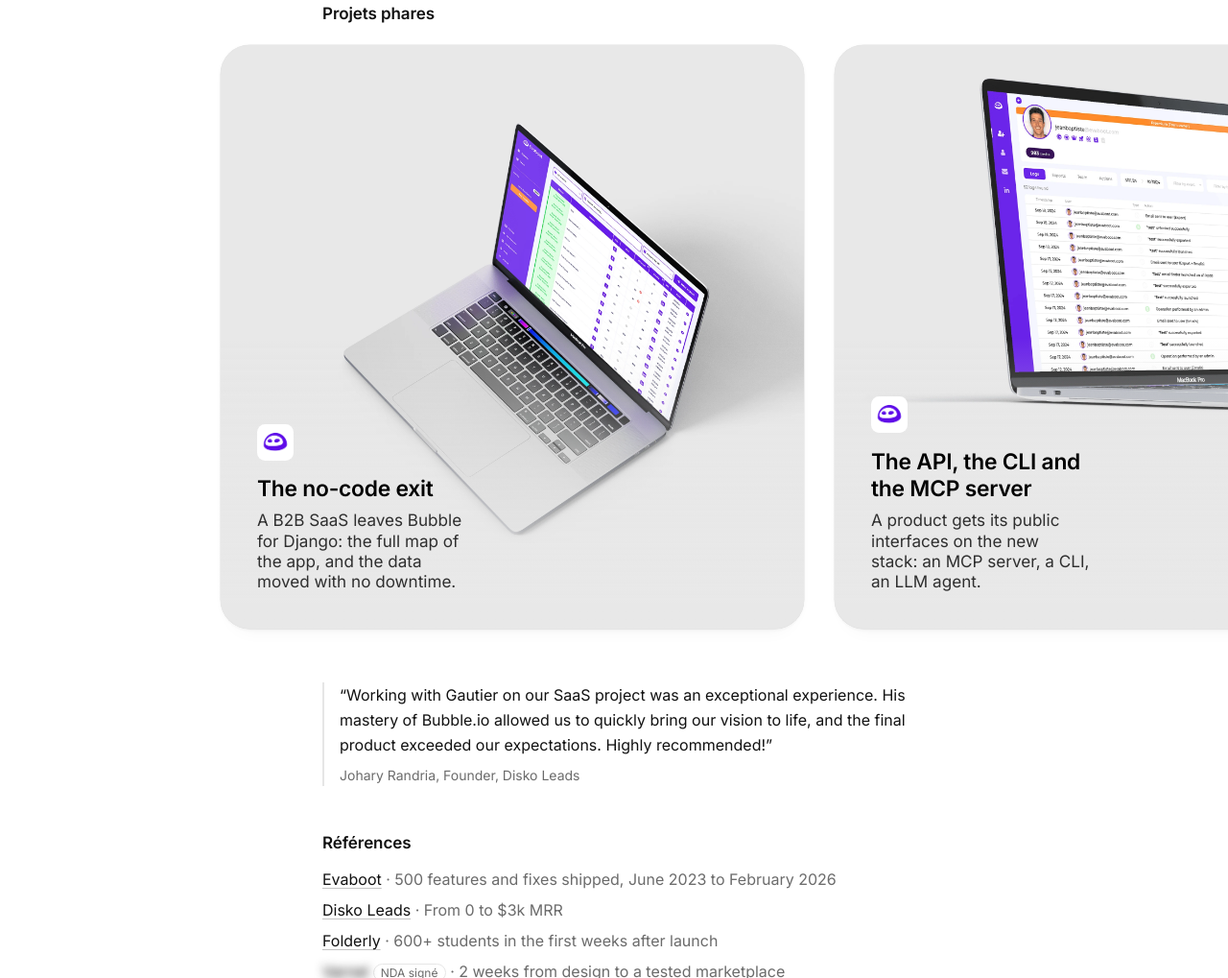
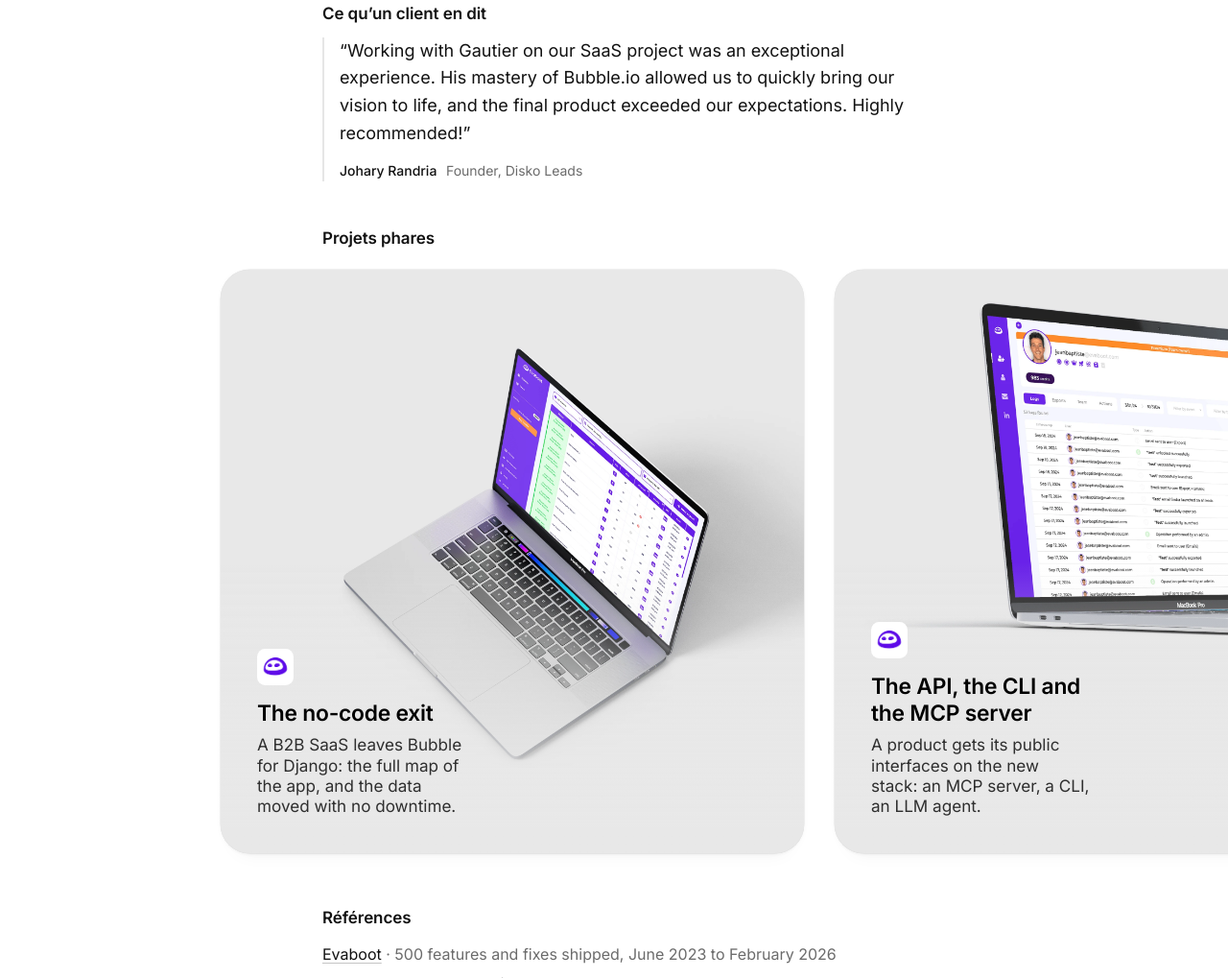
Before and after one commit to gautierlp/website, an Astro site: page /fr in a window 1280 px wide. Shown: the part 780-1799 px from the top of the page at 96% size. Built offline with nearby package versions, Linux system fonts and the light colour scheme; Astro itself is replaced by a stand-in of ours; a script that the page names is missing.

Commit message:
feat(home): give the client quote a heading and put it under the hero
The quote sat between the work cards and the track record, in body type,
with no heading. It now comes right after the hero under 'What a client
says', a step larger, with the client as a row: an optional photo, the
name in ink, the role in grey. The project pages use the same component.

```diff
--- a/src/components/HomePage.astro
+++ b/src/components/HomePage.astro
@@ -6,6 +6,7 @@ import PlainList from "./PlainList.astro";
 import SideProjects from "./SideProjects.astro";
 import WorkCarousel from "./WorkCarousel.astro";
 import CallToAction from "./CallToAction.astro";
+import Quote from "./Quote.astro";
 import { getProjects, getUseCases, slugOf } from "../lib/content.ts";
 import type { Lang } from "../i18n/ui.ts";
 import { t, localePath } from "../i18n/utils.ts";
@@ -26,15 +27,13 @@ const quote = projects.find((p) => slugOf(p) === "disko-leads")?.data.quote;
 ---
 <BaseLayout lang={lang} routeLang={lang} title={tr("site.title")} description={tr("site.description")}>
   <Hero lang={lang} />
-  <WorkCarousel useCases={useCases} lang={lang} />
   {quote && (
     <section class="block">
-      <blockquote class="quote">
-        <p>&ldquo;{quote.text}&rdquo;</p>
-        <footer class="muted">{quote.who}, {quote.role}</footer>
-      </blockquote>
+      <h2>{tr("section.quote")}</h2>
+      <Quote quote={quote} />
     </section>
   )}
+  <WorkCarousel useCases={useCases} lang={lang} />
   <section class="block">
     <h2>{tr("section.allApps")}</h2>
     <PlainList items={projectItems} lang={lang} />
--- a/src/components/ProjectPage.astro
+++ b/src/components/ProjectPage.astro
@@ -3,6 +3,7 @@ import { render } from "astro:content";
 import BaseLayout from "../layouts/BaseLayout.astro";
 import Media from "./Media.astro";
 import PlainList from "./PlainList.astro";
+import Quote from "./Quote.astro";
 import DraftNote from "./DraftNote.astro";
 import { getUseCases, langOf, slugOf, type Project } from "../lib/content.ts";
 import type { Lang } from "../i18n/ui.ts";
@@ -44,10 +45,7 @@ const canonical = isFallback ? "https://lepoher.co" + stripLang(Astro.url.pathna
     ))}
     <div class="prose"><Content /></div>
     {d.quote && (
-      <blockquote class="quote">
-        <p>&ldquo;{d.quote.text}&rdquo;</p>
-        <footer class="muted">{d.quote.who}, {d.quote.role}</footer>
-      </blockquote>
+      <Quote quote={d.quote} />
     )}
     {items.length > 0 && (
       <section class="block">
--- /dev/null
+++ b/src/components/Quote.astro
@@ -0,0 +1,13 @@
+---
+// A client quote: the text, then the client as one row (photo when there is one, name, role).
+interface Props { quote: { text: string; who: string; role: string; photo?: string } }
+const { quote } = Astro.props;
+---
+<blockquote class="quote">
+  <p>&ldquo;{quote.text}&rdquo;</p>
+  <footer class="quote__who">
+    {quote.photo && <img class="quote__photo" src={quote.photo} alt="" width="32" height="32" loading="lazy" />}
+    <span class="quote__name">{quote.who}</span>
+    <span class="muted">{quote.role}</span>
+  </footer>
+</blockquote>
--- a/src/content.config.ts
+++ b/src/content.config.ts
@@ -24,7 +24,7 @@ const projects = defineCollection({
     status,
     images: z.array(image).default([]),
     highlights: z.array(highlight).default([]),
-    quote: z.object({ text: z.string(), who: z.string(), role: z.string() }).optional(),
+    quote: z.object({ text: z.string(), who: z.string(), role: z.string(), photo: z.string().optional() }).optional(),
   }),
 });
 
--- a/src/i18n/ui.ts
+++ b/src/i18n/ui.ts
@@ -15,6 +15,7 @@ const en = {
   "hero.book": "Book call",
   "case.fullStory": "Full story",
   "section.selectedWork": "Selected work",
+  "section.quote": "What a client says",
   "section.useCases": "Use cases",
   "section.allApps": "Track record",
   "section.side": "Side projects",
@@ -62,6 +63,7 @@ const fr: Partial<Record<keyof typeof en, string>> = {
   "hero.book": "Réserver un appel",
   "case.fullStory": "Lire l'histoire",
   "section.selectedWork": "Projets phares",
+  "section.quote": "Ce qu’un client en dit",
   "section.useCases": "Cas d'usage",
   "section.allApps": "Références",
   "section.side": "Projets perso",
--- a/src/styles/global.css
+++ b/src/styles/global.css
@@ -192,8 +192,12 @@ a.tile:hover .tile__arrow, a.tile:focus-visible .tile__arrow { color: var(--ink)
 figcaption { font-size: 0.875rem; margin-top: 0.4rem; }
 .nda { filter: blur(5px); user-select: none; }
 .nda-label { font-size: 0.75rem; font-weight: 400; color: var(--muted); border: 1px solid var(--rule); border-radius: 999px; padding: 0.05rem 0.45rem; vertical-align: middle; }
+/* A client quote: the text a step larger than the body, then the client as one row. */
 .quote { padding-left: 1rem; border-left: 2px solid var(--rule); }
-.quote footer { font-size: 0.875rem; margin-top: 0.4rem; }
+.quote p { font-size: 1.125rem; line-height: 1.6; }
+.quote__who { display: flex; flex-wrap: wrap; align-items: center; gap: 0.25rem 0.6rem; margin-top: 0.75rem; font-size: 0.875rem; }
+.quote__photo { width: 2rem; height: 2rem; border-radius: 50%; object-fit: cover; }
+.quote__name { font-weight: 500; }
 .draft-note { color: var(--muted); font-size: 0.875rem; font-style: italic; }
 
 /* Markdown bodies */
```
Also changed, not shown: tests/site.test.mjs (+10 -1 lines).
